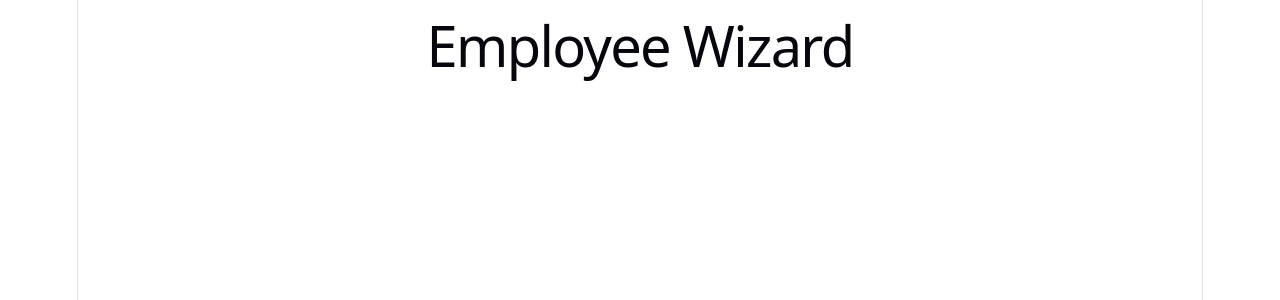
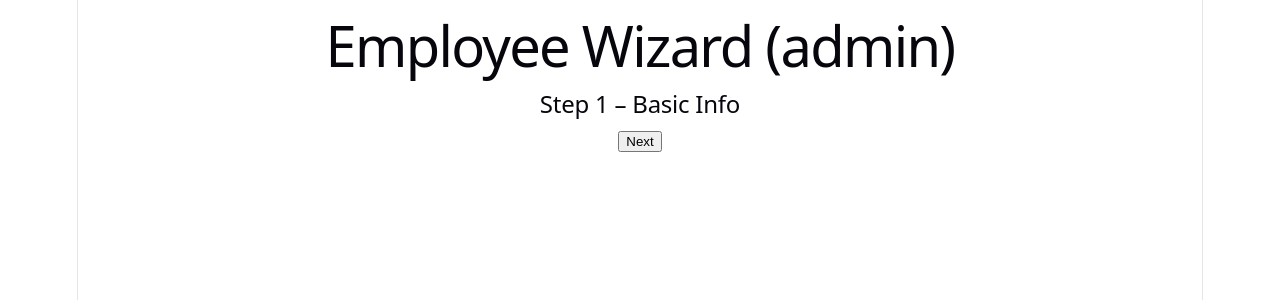
Before and after one commit to arieaditya/employee-wizard-assignment, a React (Vite) app: page /wizard in a window 1280 px wide. Shown: the top 300 px of the page. Built offline with nearby package versions, Linux system fonts and the light colour scheme; the HTML template or start-up script is replaced by a standard one.

Commit message:
feat: implement basic role-based wizard flow

```diff
--- /dev/null
+++ b/src/hooks/useRole.tsx
@@ -0,0 +1,9 @@
+import { useSearchParams } from "react-router-dom";
+
+export type Role = "admin" | "ops";
+
+export function useRole(): Role {
+  const [params] = useSearchParams();
+  const role = (params.get("role") || "admin").toLowerCase();
+  return role === "ops" ? "ops" : "admin";
+}
--- a/src/pages/WizardPage.tsx
+++ b/src/pages/WizardPage.tsx
@@ -1,7 +1,30 @@
+import { useState } from "react";
+import { useRole } from "../hooks/useRole";
+
 const WizardPage = () => {
+  const role = useRole();
+  const [step, setStep] = useState<1 | 2>(role === "admin" ? 1 : 2);
+
+  const goNext = () => {
+    if (role === "admin" && step === 1) setStep(2);
+  };
+
   return (
     <main>
-      <h1>Employee Wizard</h1>
+      <h1>Employee Wizard ({role})</h1>
+      {role === "admin" && step === 1 && (
+        <section>
+          <h2>Step 1 – Basic Info</h2>
+          {/* BasicInfoStep will go here */}
+          <button onClick={goNext}>Next</button>
+        </section>
+      )}
+      {step === 2 && (
+        <section>
+          <h2>Step 2 – Details & Submit</h2>
+          {/* DetailsStep will go here */}
+        </section>
+      )}
     </main>
   );
 };
```
